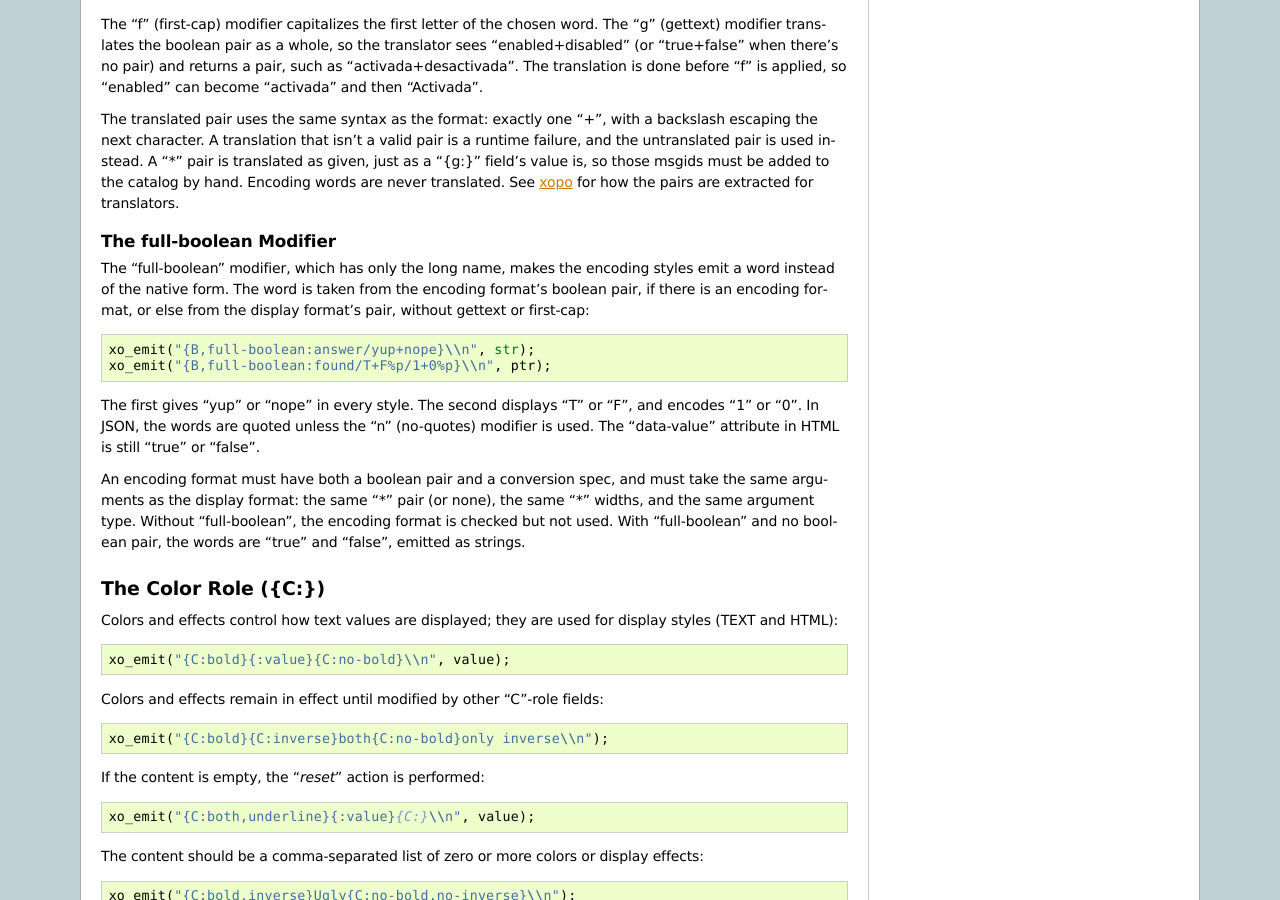
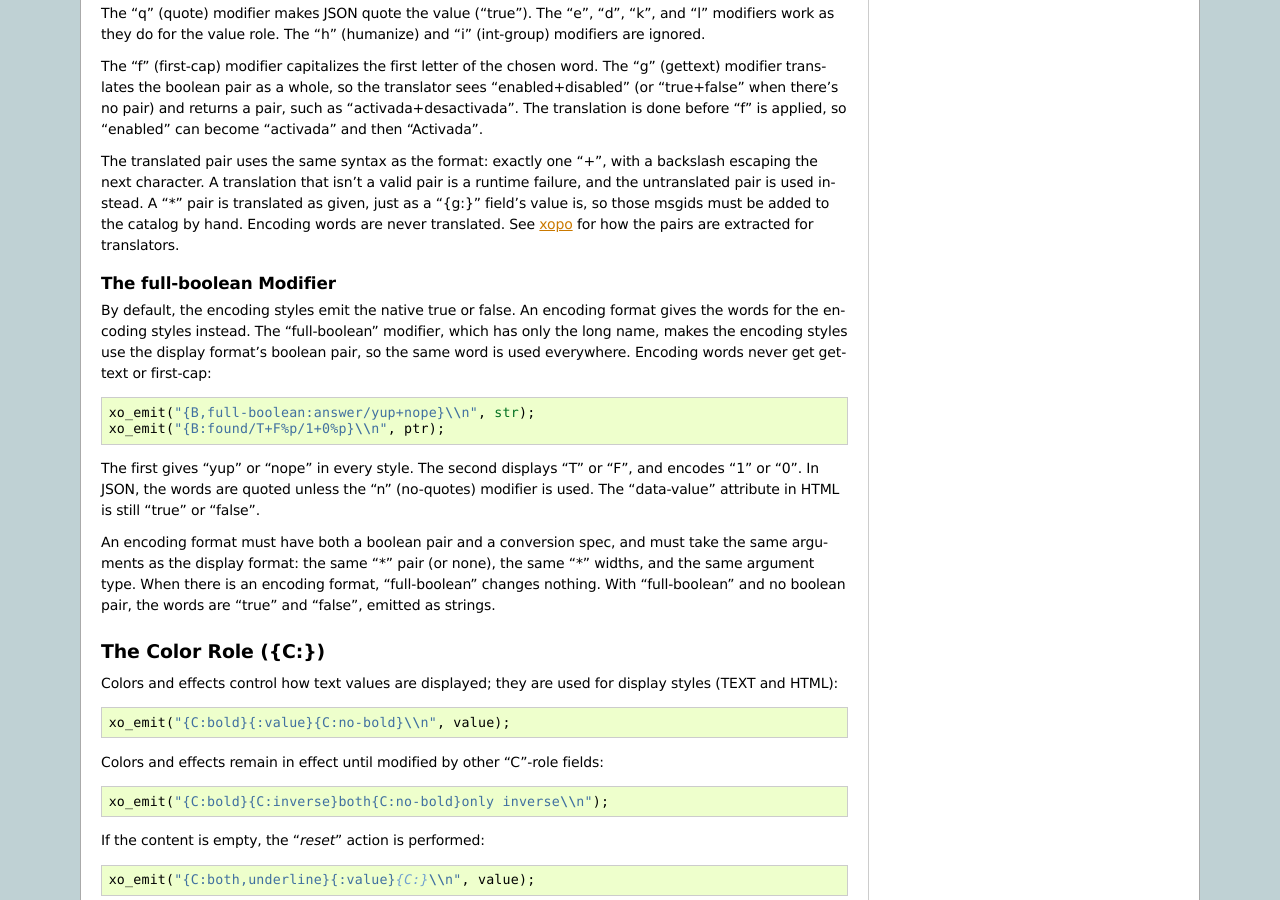
Before and after one commit to Juniper/libxo, a Sphinx documentation site: the page built from doc/field-roles.rst, in a window 1280 px wide and 900 px high, scrolled down 2514 px. Built offline with Sphinx 7.4.7, drawn with Linux system fonts in a browser that asks for light colours; some of the changed text lies outside the part shown.

Commit message:
Update docs for full-boolean

```diff
--- a/doc/field-roles.rst
+++ b/doc/field-roles.rst
@@ -76,7 +76,10 @@ The format has two parts, both optional, in this order:
   The default is "%s".
 
 The boolean pair is everything before the first "%".  It must have
-exactly one "+".  A backslash escapes the next character, so "\\+",
+exactly one "+", with a non-empty word on each side.  A broken pair
+("{B:x/on%d}", "{B:x/a+b+c%d}", or "{B:x/+off%d}") is reported
+through the usual libxo warning path, and the field displays "true"
+or "false" instead.  A backslash escapes the next character, so "\\+",
 "\\\*", "\\/", "\\}", and "\\\\" give a literal plus, star, slash,
 close brace, and backslash, and "%%" gives a literal percent.
 Remember that a backslash in a C string must itself be escaped::
@@ -155,14 +158,15 @@ catalog by hand.  Encoding words are never translated.  See
 The full-boolean Modifier
 -------------------------
 
+By default, the encoding styles emit the native true or false.  An
+encoding format gives the words for the encoding styles instead.
 The "full-boolean" modifier, which has only the long name, makes the
-encoding styles emit a word instead of the native form.  The word is
-taken from the encoding format's boolean pair, if there is an
-encoding format, or else from the display format's pair, without
-gettext or first-cap::
+encoding styles use the display format's boolean pair, so the same
+word is used everywhere.  Encoding words never get gettext or
+first-cap::
 
     xo_emit("{B,full-boolean:answer/yup+nope}\\n", str);
-    xo_emit("{B,full-boolean:found/T+F%p/1+0%p}\\n", ptr);
+    xo_emit("{B:found/T+F%p/1+0%p}\\n", ptr);
 
 The first gives "yup" or "nope" in every style.  The second
 displays "T" or "F", and encodes "1" or "0".  In JSON, the words
@@ -172,8 +176,8 @@ are quoted unless the "n" (no-quotes) modifier is used.  The
 An encoding format must have both a boolean pair and a conversion
 spec, and must take the same arguments as the display format: the
 same "\*" pair (or none), the same "\*" widths, and the same
-argument type.  Without "full-boolean", the encoding format is
-checked but not used.  With "full-boolean" and no boolean pair, the
+argument type.  When there is an encoding format, "full-boolean"
+changes nothing.  With "full-boolean" and no boolean pair, the
 words are "true" and "false", emitted as strings.
 
 .. index:: Field Roles; Color
```
